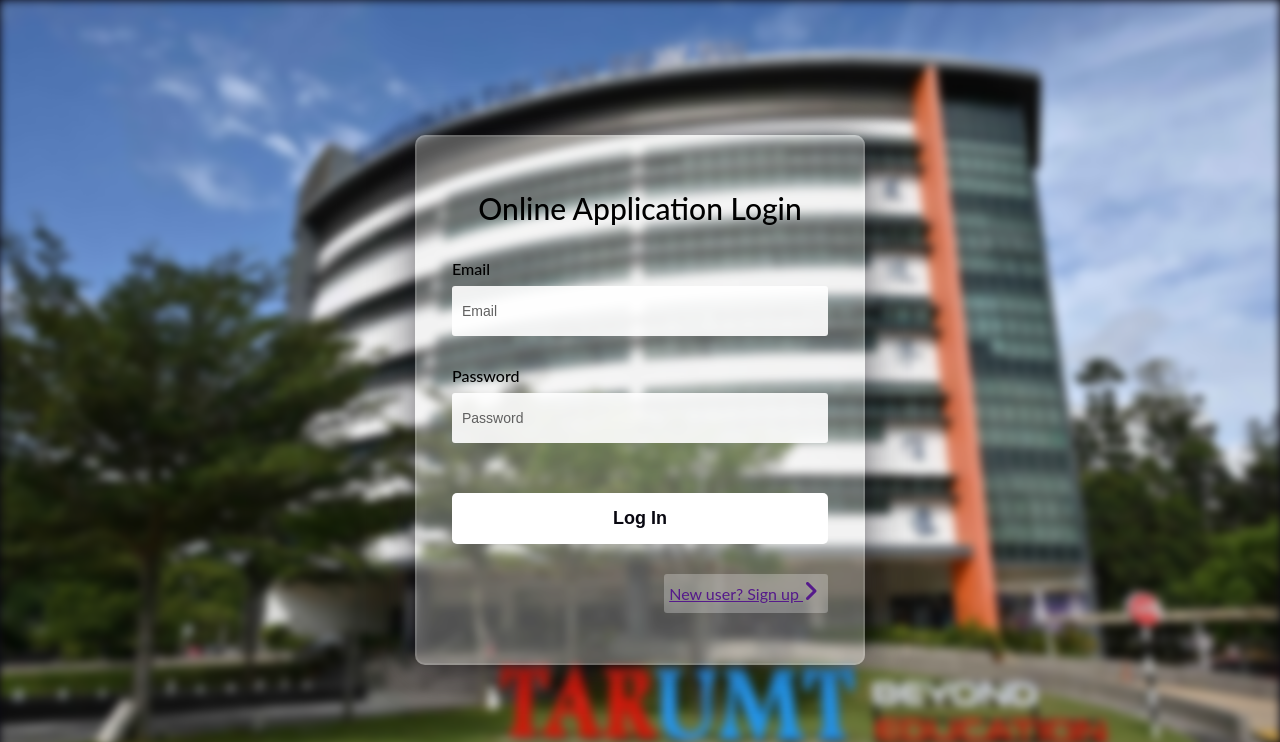
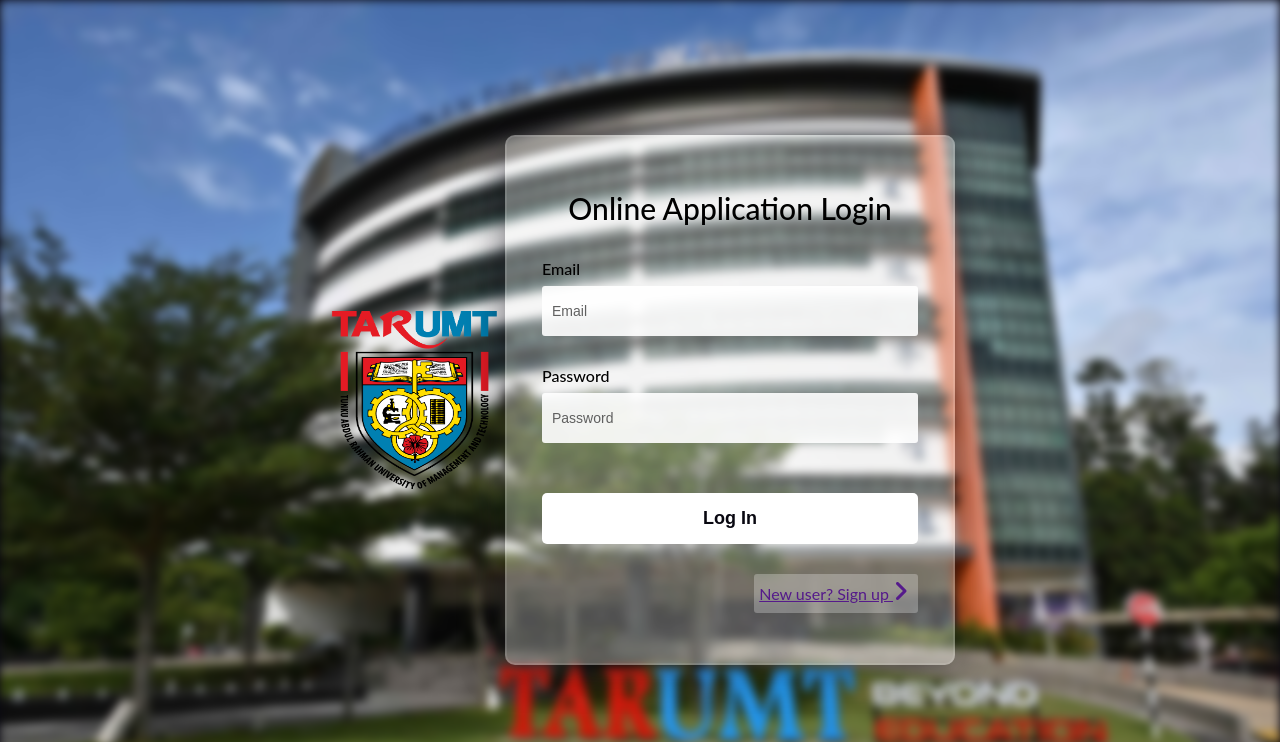
Before and after one commit to melvinho77/sem-assignment, a Flask app: page / in a window 1280 px wide. Shown: the top 742 px of the page. Run offline with Flask 3, Linux system fonts and the light colour scheme; some libraries are stand-ins or nearby versions.

Commit message:
Update studentLogin.html

```diff
--- a/templates/studentLogin.html
+++ b/templates/studentLogin.html
@@ -124,6 +124,10 @@
 </head>
 
 <body>
+    <div class="login-header">
+        <img alt="TAR UMT logo" src="{{ url_for('static', filename='images/TARlogo.jpg')}}"
+        style="width:180px;height:200px;">
+    </div>
     <div class="container">
         <h3>Online Application Login</h3>
 
```
